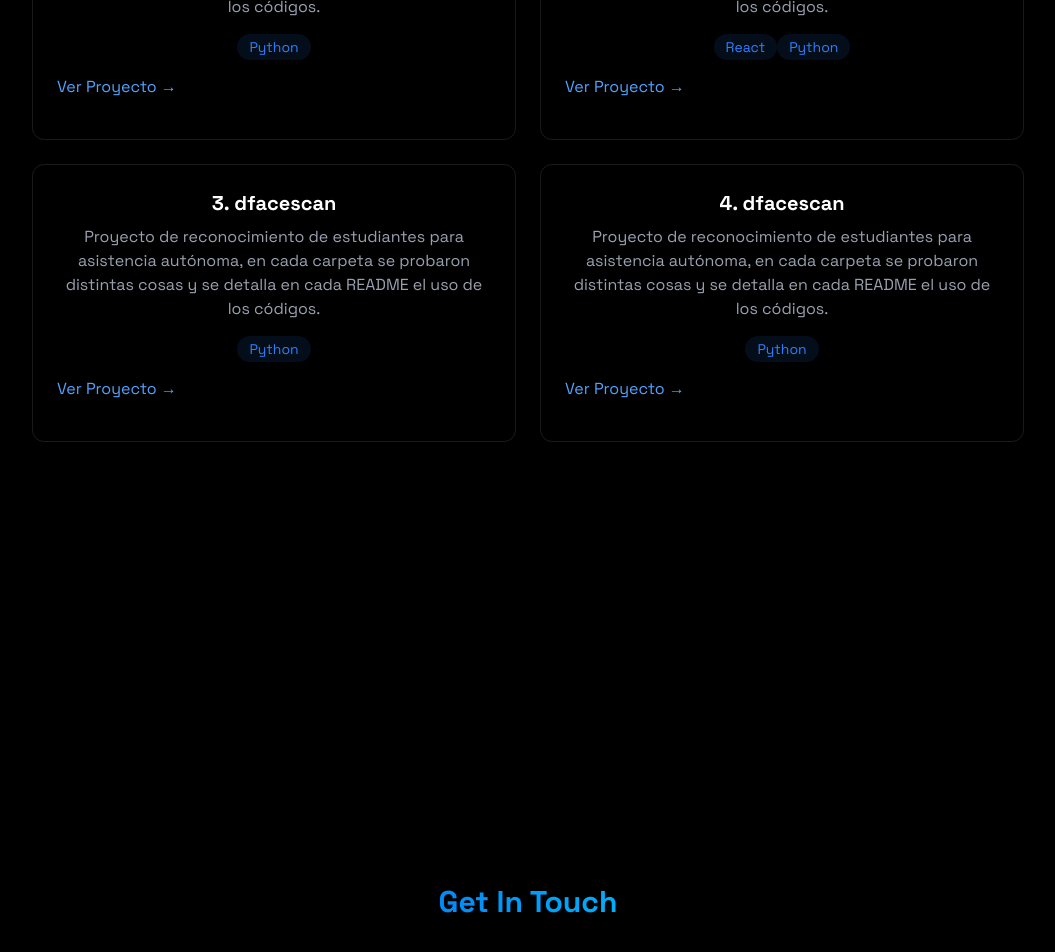
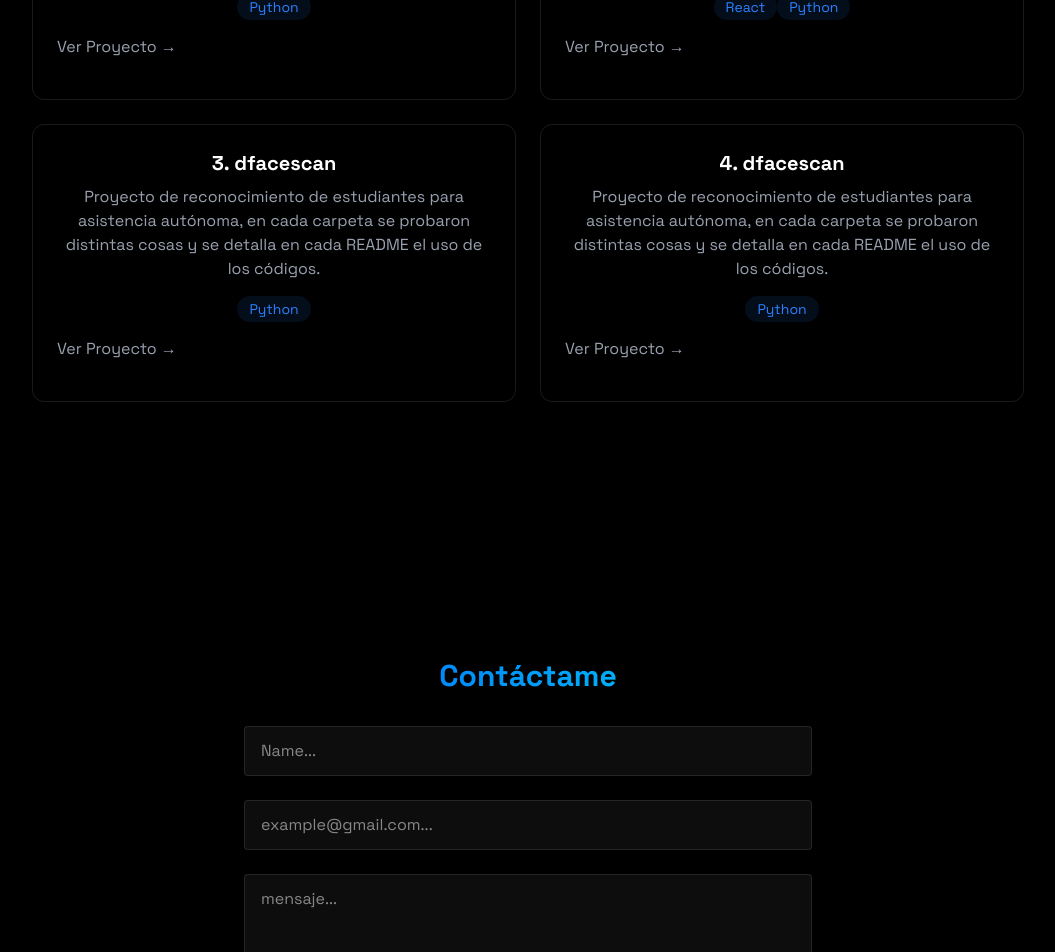
Before and after one commit to kendrick25/Portafolio, a React (Vite) app in the folder create-cv/: page / in a window 1280 px wide. Shown: the part 1846-2798 px from the top of the page, without its empty margins (112-1167 px from the left). Built offline with nearby package versions, Linux system fonts and the light colour scheme.

Commit message:
conexion con la API emailjs y about

```diff
--- a/create-cv/package.json
+++ b/create-cv/package.json
@@ -11,6 +11,7 @@
   },
   "dependencies": {
     "@tailwindcss/vite": "^4.1.0",
+    "emailjs-com": "^3.2.0",
     "react": "^19.0.0",
     "react-dom": "^19.0.0",
     "tailwindcss": "^4.1.0"
--- a/create-cv/src/components/sections/About.jsx
+++ b/create-cv/src/components/sections/About.jsx
@@ -16,7 +16,7 @@ export const About =() =>{
     <section
     id= "about">
         <RevealOnScroll>
-        <div className="max-w-4xl mx-auto px4 mb-2 py-20 px-4">
+        <div className="max-w-5xl mx-auto px4 mb-2 py-18 px-4">
             <h2  className="text-3xl font-bold mb-8 bg-gradient-to-r from-blue-600 to-cyan-400 bg-clip-text text-transparent text-center">
                 {" "}
                 Acerca de mí
@@ -62,7 +62,7 @@ export const About =() =>{
                     <h3 className="text-xl font-bold mb-4">📚 Educación</h3>
                     <ul>
                         <li>
-                            <strong> Bachiller Especializado en Electrónica Industrial </strong>
+                            <strong> Bachiller Especializado en Homosexualidad </strong>
                         </li>
                         <li>
                             Relavant Coursework
--- a/create-cv/src/components/sections/Contact.jsx
+++ b/create-cv/src/components/sections/Contact.jsx
@@ -1,17 +1,74 @@
+import { useState } from "react";
 import { RevealOnScroll } from "../RevealOnScroll"
+import emailjs from "emailjs-com";
 export const Contact =()=>{
+    const[formData,setFormData]=useState({
+        name:"",
+        email:"",
+        message:"",
+
+    });
+    const SERVICE_ID="service_1fbdycs"
+    const TEMPLATE_ID="template_l9n6qvx"
+    const PUBLIC_KEY="CQpFXomDORWpLDykN"
+    const handleSubmit =(e)=>{
+        e.preventDefault();
+        emailjs
+            .sendForm(SERVICE_ID, TEMPLATE_ID, e.target, PUBLIC_KEY)
+            .then((result)=>{
+                alert("Message Sent!")
+                setFormData({name:"",email:"",message:""});
+            }).catch(() => alert("Dops! Something went wrong. Please try again."));
+    };
     return (
         <section
         id="contact"
-        className="min-h-screen flex items-center justify-center py-20">
+        className="min-h-screen flex items-center justify-center">
             <RevealOnScroll>
 
                 <div className="px-4 w-150">
                     <h2 className="text-3xl font-bold mb-8 bg-gradient-to-r from-blue-600 to-cyan-400 bg-clip-text text-transparent text-center">
-                        Get In Touch
+                    Contáctame
                     </h2>
-                    <form className="space-y">
+                    <form className="space-y-6" onSubmit={handleSubmit}>
+                        <div className="relative">
+                            <input type="text"
+                                    id="name"
+                                    name="name"
+                                    required
+                                    value={formData.name}
+                                    className="w-full bg-white/5 border border-white/10 rounded px-4 py-3 text-white transition focus:online-none focus:border-blue-500/5"
+                                    placeholder="Name..."
+                                    onChange={(e)=> setFormData({...formData, name:e.target.value})}
+                            />
+                        </div>
+                        <div className="relative">
+                            <input type="email"
+                                    id="email"
+                                    name="email"
+                                    required
+                                    value={formData.email}
+                                    className="w-full bg-white/5 border border-white/10 rounded px-4 py-3 text-white transition focus:online-none focus:border-blue-500/5"
+                                    placeholder="example@gmail.com..."
+                                    onChange={(e)=> setFormData({...formData, email:e.target.value})}
+                            />
+                        </div>
+                        <div className="relative">
+                            <textarea
+                                    id="message"
+                                    name="message"
+                                    required
+                                    value={formData.message}
+                                    rows={5}
+                                    className="w-full bg-white/5 border border-white/10 rounded px-4 py-3 text-white transition focus:online-none focus:border-blue-500/5"
+                                    placeholder="mensaje..."
+                                    onChange={(e)=> setFormData({...formData, message:e.target.value})}
+                            />
+                        </div>
 
+                        <button type="submit" className="w-full bg-blue-500 text-white py-3 px-6 rounded font-medium transition relative overflow-hidden hover:-translate-y-0.5 hover:shadow-[0_0_15px-rgba(59,130,246,0.4)]">
+                            Enviar Mensaje
+                        </button>
                     </form>
                 </div>
             </RevealOnScroll>
--- a/create-cv/src/components/sections/Projects.jsx
+++ b/create-cv/src/components/sections/Projects.jsx
@@ -31,7 +31,7 @@ export const Projects = () => {
                         ))}
                     </div>
                     <div className="flex justify-between items-center">
-                        <a href="https://github.com/kendrick25/dfacescan" className="text-blue-400 hover:text-blue-300 transition-colors my-4">
+                        <a href="https://github.com/kendrick25/dfacescan" className="text-gray-400 hover:text-white transition-colors my-4">
                             {" "}
                             Ver Proyecto →
                         </a>
@@ -57,7 +57,7 @@ export const Projects = () => {
                         ))}
                     </div>
                     <div className="flex justify-between items-center">
-                        <a href="#" className="text-blue-400 hover:text-blue-300 transition-colors my-4">
+                        <a href="#" className="text-gray-400 hover:text-white transition-colors my-4">
                             {" "}
                             Ver Proyecto →
                         </a>
@@ -82,7 +82,7 @@ export const Projects = () => {
                         ))}
                     </div>
                     <div className="flex justify-between items-center">
-                        <a href="#" className="text-blue-400 hover:text-blue-300 transition-colors my-4">
+                        <a href="#" className="text-gray-400 hover:text-white transition-colors my-4">
                             {" "}
                             Ver Proyecto →
                         </a>
@@ -107,7 +107,7 @@ export const Projects = () => {
                         ))}
                     </div>
                     <div className="flex justify-between items-center">
-                        <a href="#" className="text-blue-400 hover:text-blue-300 transition-colors my-4">
+                       <a href="#" className="text-gray-400 hover:text-white transition-colors my-4">
                             {" "}
                             Ver Proyecto →
                         </a>
```
Also changed, not shown: 2 other files (tests, documents, lock files or other folders).
